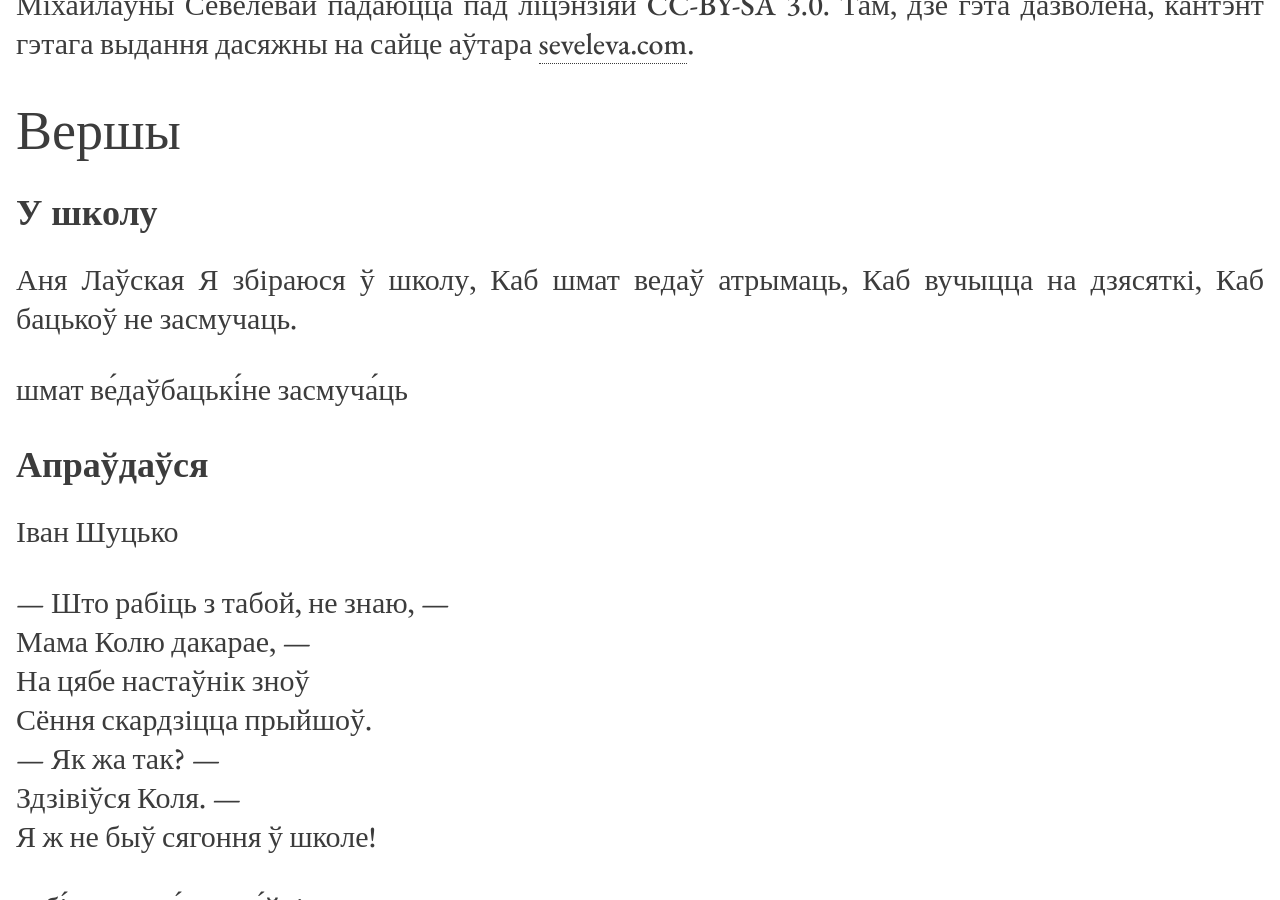
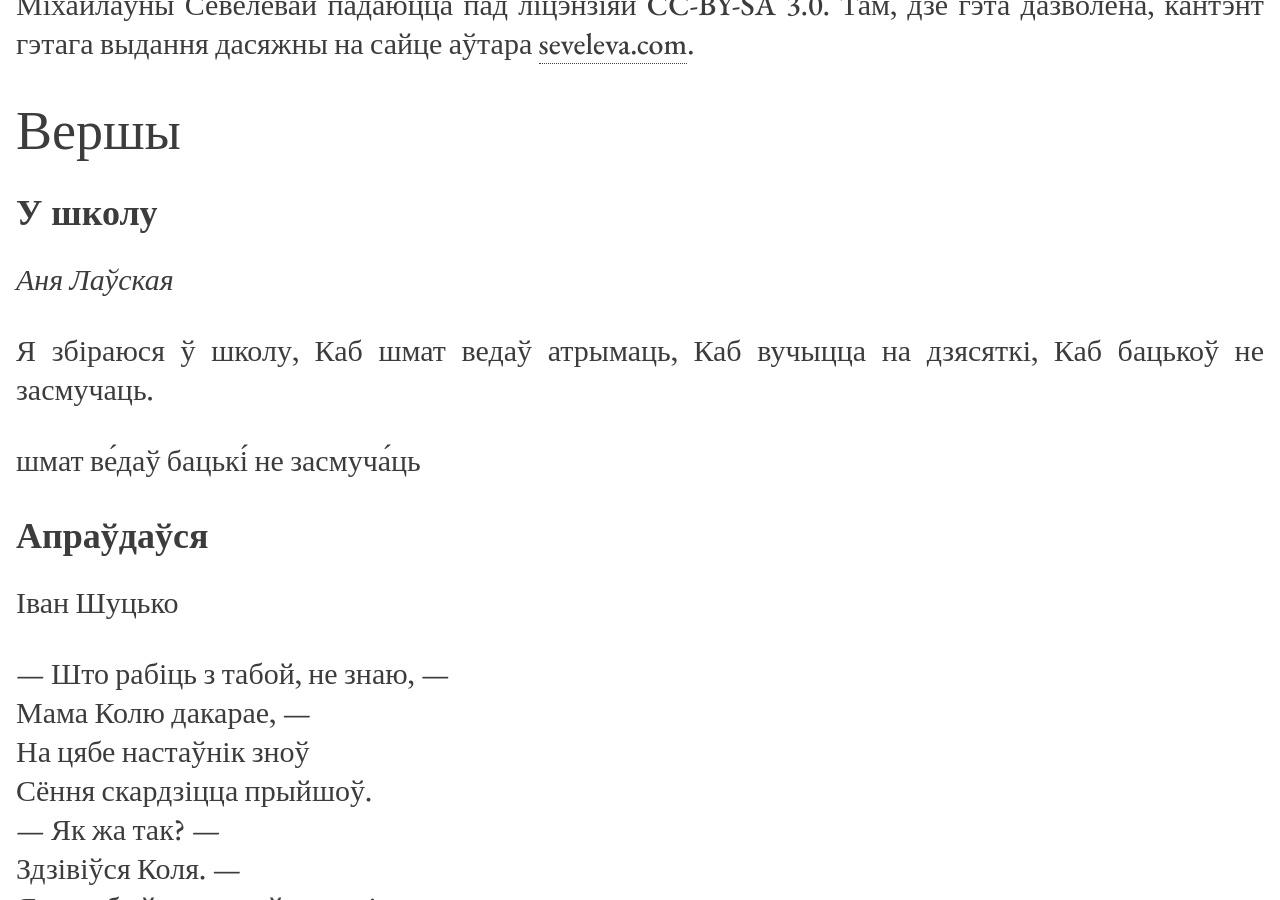
Before and after one commit to seveleva/seveleva, a Jekyll site: the page built from nie-maŭčy.md, in a window 1280 px wide and 900 px high, scrolled down 10174 px. Built offline with Jekyll 4.4.1, drawn with Linux system fonts in a browser that asks for light colours.

Commit message:
Update nie-maŭčy.md

```diff
--- a/nie-maŭčy.md
+++ b/nie-maŭčy.md
@@ -296,13 +296,14 @@ ISBN 979-10-97005-03-0****© Афармленне, Scientia Rerum, Paris, 2019
 
 ### <span id="anchor-6"></span>У школу
 
-Аня Лаўская
+*Аня Лаўская*
+
 Я збіраюся ў школу,
 Каб шмат ведаў атрымаць,
 Каб вучыцца на дзясяткі,
 Каб бацькоў не засмучаць.
 
-шмат ве́даўбацькі́не засмуча́ць
+шмат ве́даў	бацькі́	не засмуча́ць
 
 ### <span id="anchor-7"></span>Апраўдаўся
 
```
